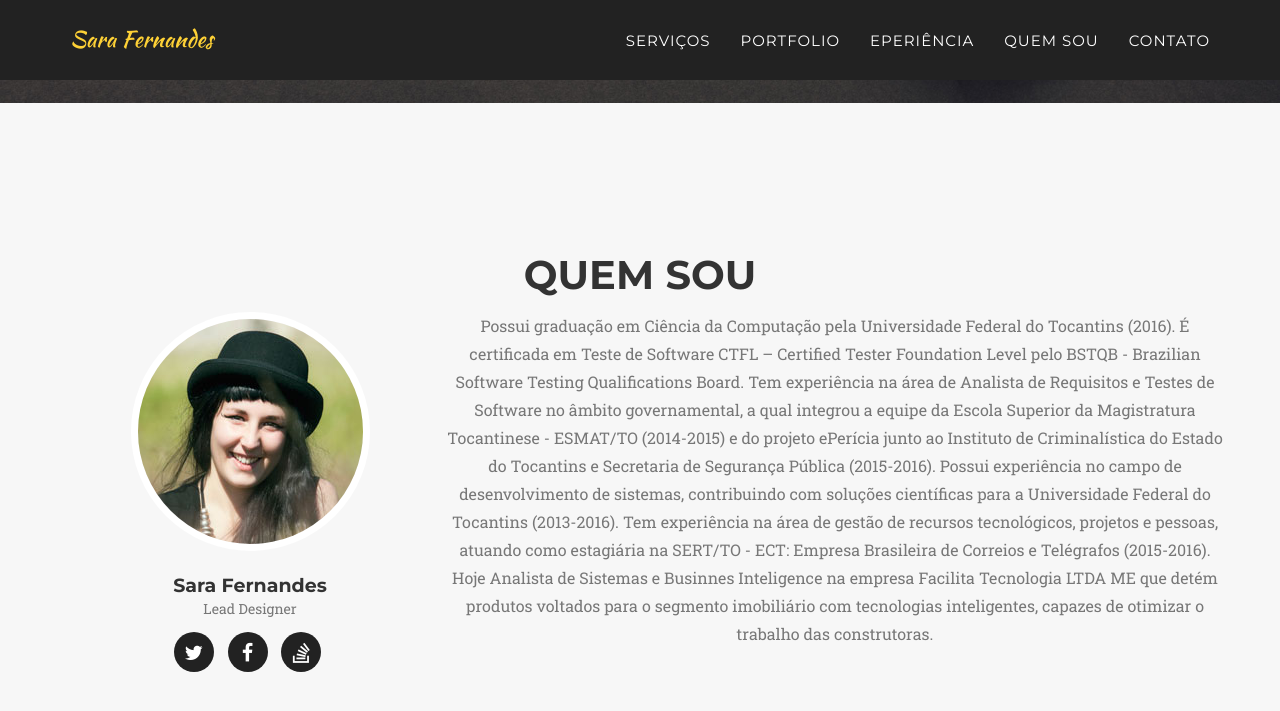
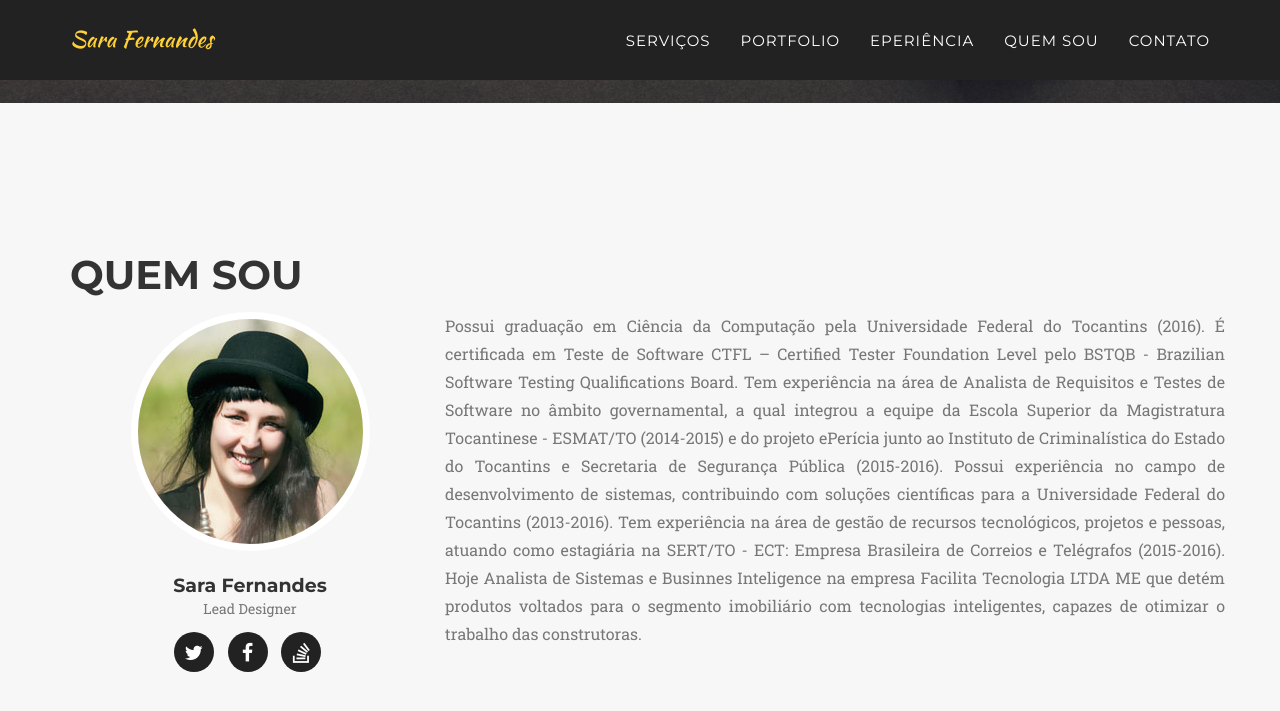
Before and after one commit to SaraFernandes/sarafernandes.github.io, a Jekyll site: the page built from index.html, in a window 1280 px wide and 900 px high, scrolled down 655 px. Shown: the top 711 px of the window. Built offline with Jekyll 4.4.1, drawn with Linux system fonts in a browser that asks for light colours; some web fonts are replaced.

Commit message:
Update team.html

```diff
--- a/_includes/team.html
+++ b/_includes/team.html
@@ -2,7 +2,7 @@
     <section id="team" class="bg-light-gray">
         <div class="container">
             <div class="row">
-                <div class="col-lg-12 text-center">
+                <div class="col-lg-12 text-justify">
                     <h2 class="section-heading">Quem Sou</h2>
                    <!-- <h3 class="section-subheading text-muted">Lorem ipsum dolor sit amet consectetur.</h3>-->
                 </div>
@@ -29,7 +29,7 @@
                 {% endfor %}
                 <div class="col-md-8">
                    <div class="row">
-                        <div class="text-center">
+                        <div class="text-justify">
                             <p class="large text-muted">Possui graduação em Ciência da Computação pela Universidade Federal do Tocantins (2016). É certificada em Teste de Software CTFL – Certified Tester Foundation Level pelo BSTQB - Brazilian Software Testing Qualifications Board. Tem experiência na área de Analista de Requisitos e Testes de Software no âmbito governamental, a qual integrou a equipe da Escola Superior da Magistratura Tocantinese - ESMAT/TO (2014-2015) e do projeto ePerícia junto ao Instituto de Criminalística do Estado do Tocantins e Secretaria de Segurança Pública (2015-2016). Possui experiência no campo de desenvolvimento de sistemas, contribuindo com soluções científicas para a Universidade Federal do Tocantins (2013-2016). Tem experiência na área de gestão de recursos tecnológicos, projetos e pessoas, atuando como estagiária na SERT/TO - ECT: Empresa Brasileira de Correios e Telégrafos (2015-2016). Hoje Analista de Sistemas e Businnes Inteligence na empresa Facilita Tecnologia LTDA ME que detém produtos voltados para o segmento imobiliário com tecnologias inteligentes, capazes de otimizar o trabalho das construtoras.</p>
                         </div>
                    </div>
```
